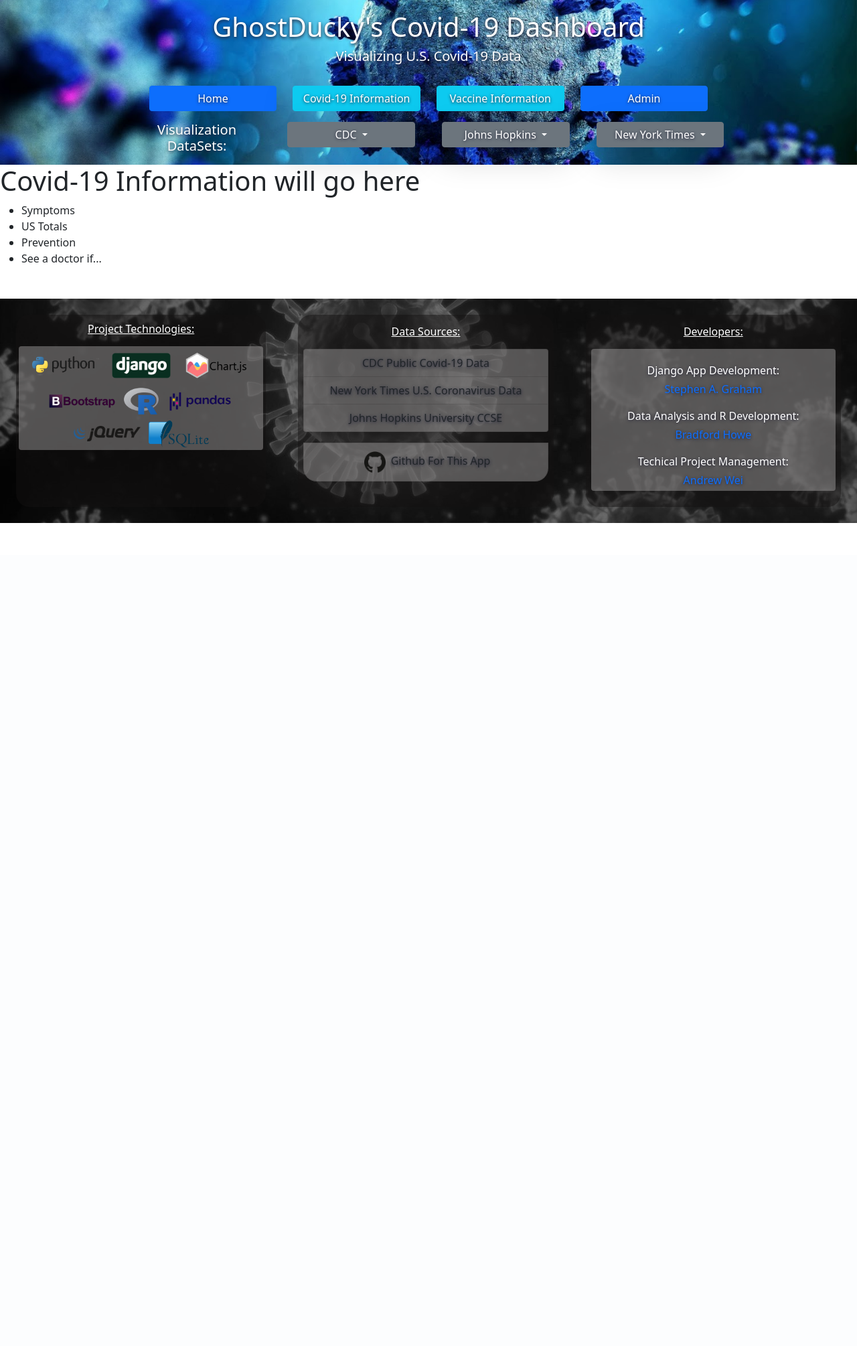
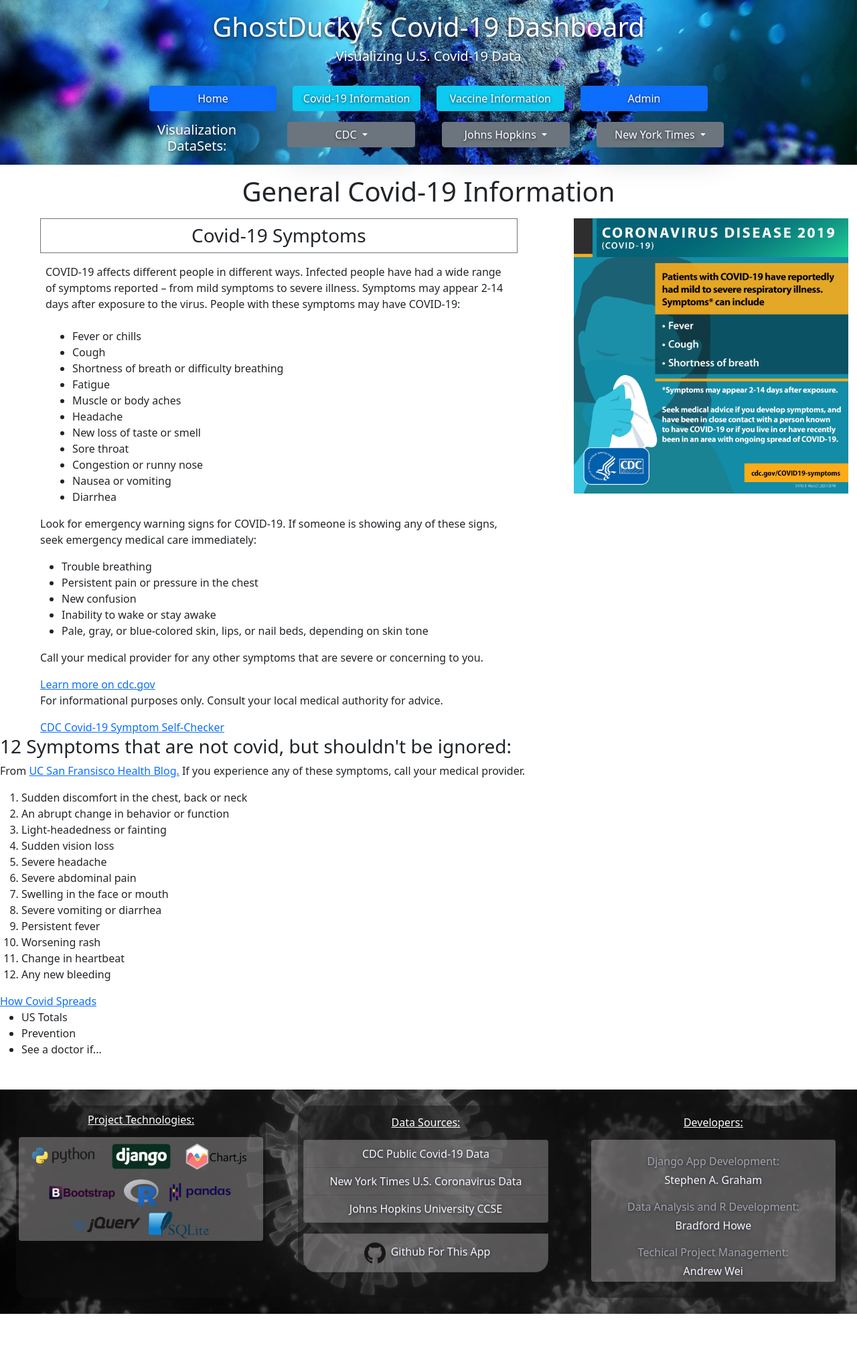
Before and after one commit to s-graham42/CovidDashboard, a Django app: page /covidInformation in a window 1280 px wide. Shown: the whole page at 67% size. Before the commit the page ends 781 px from the top, so only its background shows below. Run offline with Django 3.2, Linux system fonts and the light colour scheme; parts of the project's set-up code (start-up, migrations or seed data) failed here and were passed over; some libraries are stand-ins or nearby versions.

Commit message:
info page begun

```diff
--- a/dashboard/static/css/main_style.css
+++ b/dashboard/static/css/main_style.css
@@ -35,3 +35,6 @@
 .decoration-none {
     text-decoration: none;
 }
+.text-lt-grey {
+    color: #a4a4a5;
+}
--- a/dashboard/templates/covid_info.html
+++ b/dashboard/templates/covid_info.html
@@ -1,9 +1,68 @@
 {% extends "inner_base.html" %}
 {% block content %}
 
-<h1>Covid-19 Information will go here</h1>
+{% load static %}
+
+<h1 class="m-3 text-center">General Covid-19 Information</h1>
+<div class="row">
+    <div class="col-7 mx-5 px-4">
+        <h3 class="text-center border border-secondary p-2">Covid-19 Symptoms</h3>
+        <p class="p-2">COVID-19 affects different people in different ways. Infected people have had a wide range of symptoms reported – from mild symptoms to severe illness.  Symptoms may appear 2-14 days after exposure to the virus. People with these symptoms may have COVID-19:</p>
+        <ul class="px-5">
+            <li>Fever or chills</li>
+            <li>Cough</li>
+            <li>Shortness of breath or difficulty breathing</li>
+            <li>Fatigue</li>
+            <li>Muscle or body aches</li>
+            <li>Headache</li>
+            <li>New loss of taste or smell</li>
+            <li>Sore throat</li>
+            <li>Congestion or runny nose</li>
+            <li>Nausea or vomiting</li>
+            <li>Diarrhea</li>
+        </ul>
+        <p>Look for emergency warning signs for COVID-19. If someone is showing any of these signs, seek emergency medical care immediately:</p>
+        <ul>
+            <li>Trouble breathing</li>
+            <li>Persistent pain or pressure in the chest</li>
+            <li>New confusion</li>
+            <li>Inability to wake or stay awake</li>
+            <li>Pale, gray, or blue-colored skin, lips, or nail beds, depending on skin tone</li>
+        </ul>
+        <p>Call your medical provider for any other symptoms that are severe or concerning to you.</p>
+        <a href="https://www.cdc.gov/coronavirus/2019-ncov/symptoms-testing/symptoms.html">Learn more on cdc.gov</a>
+        <p>For informational purposes only. Consult your local medical authority for advice.</p>
+        <a href="https://www.cdc.gov/coronavirus/2019-ncov/symptoms-testing/coronavirus-self-checker.html">CDC Covid-19 Symptom Self-Checker</a>
+    </div>
+    <div class="col-4">
+        <a href="https://www.cdc.gov/coronavirus/2019-ncov/symptoms-testing/symptoms.html"><img src="{% static '/images/CDC_symptoms_1200x1200.jpg' %}" style="max-width: 100%;" alt="CDC Covid-19 Symptoms Infographic"></a>
+    </div>
+</div>
+
+
+<div class="col-8">
+    <h3>12 Symptoms that are not covid, but shouldn't be ignored:</h3>
+    <p>From <a href="https://www.ucsfhealth.org/education/12-non-covid-symptoms-you-shouldnt-ignore">UC San Fransisco Health Blog.</a>  If you experience any of these symptoms, call your medical provider.</p>
+    <ol>
+        <li>Sudden discomfort in the chest, back or neck</li>
+        <li>An abrupt change in behavior or function</li>
+        <li>Light-headedness or fainting</li>
+        <li>Sudden vision loss</li>
+        <li>Severe headache</li>
+        <li>Severe abdominal pain</li>
+        <li>Swelling in the face or mouth</li>
+        <li>Severe vomiting or diarrhea</li>
+        <li>Persistent fever</li>
+        <li>Worsening rash</li>
+        <li>Change in heartbeat</li>
+        <li>Any new bleeding</li>
+    </ol>
+</div>
+
+
+
+<a href="https://www.cdc.gov/coronavirus/2019-ncov/prevent-getting-sick/how-covid-spreads.html">How Covid Spreads</a>
 <ul>
-    <li>Symptoms</li>
     <li>US Totals</li>
     <li>Prevention</li>
     <li>See a doctor if...</li>
--- a/dashboard/templates/inner_base.html
+++ b/dashboard/templates/inner_base.html
@@ -99,21 +99,21 @@
             <div class="col m-4 p-2 footer-block center-block text-center">
                 <h6 class="text-center text-white my-2"><u>Data Sources:</u></h6>
                 <div class="list-group my-3 text-shadow-sm">
-                    <a class="list-group-item bg-dk-grey" href="https://data.cdc.gov/browse?tags=covid-19">CDC Public Covid-19 Data</a>
-                    <a class="list-group-item bg-dk-grey" href="https://github.com/nytimes/covid-19-data">New York Times U.S. Coronavirus Data</a>
-                    <a class="list-group-item bg-dk-grey" href="https://github.com/CSSEGISandData/COVID-19">Johns Hopkins University CCSE</a>
+                    <a class="list-group-item link-light bg-dk-grey" href="https://data.cdc.gov/browse?tags=covid-19">CDC Public Covid-19 Data</a>
+                    <a class="list-group-item link-light bg-dk-grey" href="https://github.com/nytimes/covid-19-data">New York Times U.S. Coronavirus Data</a>
+                    <a class="list-group-item link-light bg-dk-grey" href="https://github.com/CSSEGISandData/COVID-19">Johns Hopkins University CCSE</a>
                 </div>
-                <a class="list-group-item bg-dk-grey text-shadow-sm" href="https://github.com/s-graham42/CovidDashboard"><img class="m-1 project-logo" src="{% static '/images/logos/github_logo.png' %}" style="max-height: 32px;" alt="Github Logo"> Github For This App</a>
+                <a class="list-group-item bg-dk-grey link-light text-shadow-sm" href="https://github.com/s-graham42/CovidDashboard"><img class="m-1 project-logo" src="{% static '/images/logos/github_logo.png' %}" style="max-height: 32px;" alt="Github Logo"> Github For This App</a>
             </div>
             <div class="col m-4 p-2 footer-block center-block text-center">
                 <h6 class="text-center text-white my-2"><u>Developers:</u></h6>
                 <div class="my-3 p-1 bg-dk-grey rounded text-shadow-sm">
-                    <p class="text-white mb-1 mt-3">Django App Development:</p>
-                    <a class="decoration-none" href="">Stephen A. Graham</a>
-                    <p class="text-white mb-1 mt-3">Data Analysis and R Development:</p>
-                    <a class="decoration-none" href="">Bradford Howe</a>
-                    <p class="text-white mb-1 mt-3">Techical Project Management:</p>
-                    <a class="decoration-none" href="">Andrew Wei</a>
+                    <p class="text-lt-grey mb-1 mt-3">Django App Development:</p>
+                    <a class="link-light decoration-none" href="">Stephen A. Graham</a>
+                    <p class="text-lt-grey mb-1 mt-3">Data Analysis and R Development:</p>
+                    <a class="link-light decoration-none" href="">Bradford Howe</a>
+                    <p class="text-lt-grey mb-1 mt-3">Techical Project Management:</p>
+                    <a class="link-light decoration-none" href="">Andrew Wei</a>
                 </div>
             </div>
         </footer>
```
Also changed, not shown: dashboard/API_Endpoints.txt (+7 -0 lines), dashboard/static/images/CDC_symptoms_1200x1200.jpg (renamed from dashboard/static/images/314705-B_SM_COVID-19_Symptoms_MARCH212_1200x1200px.jpg).
